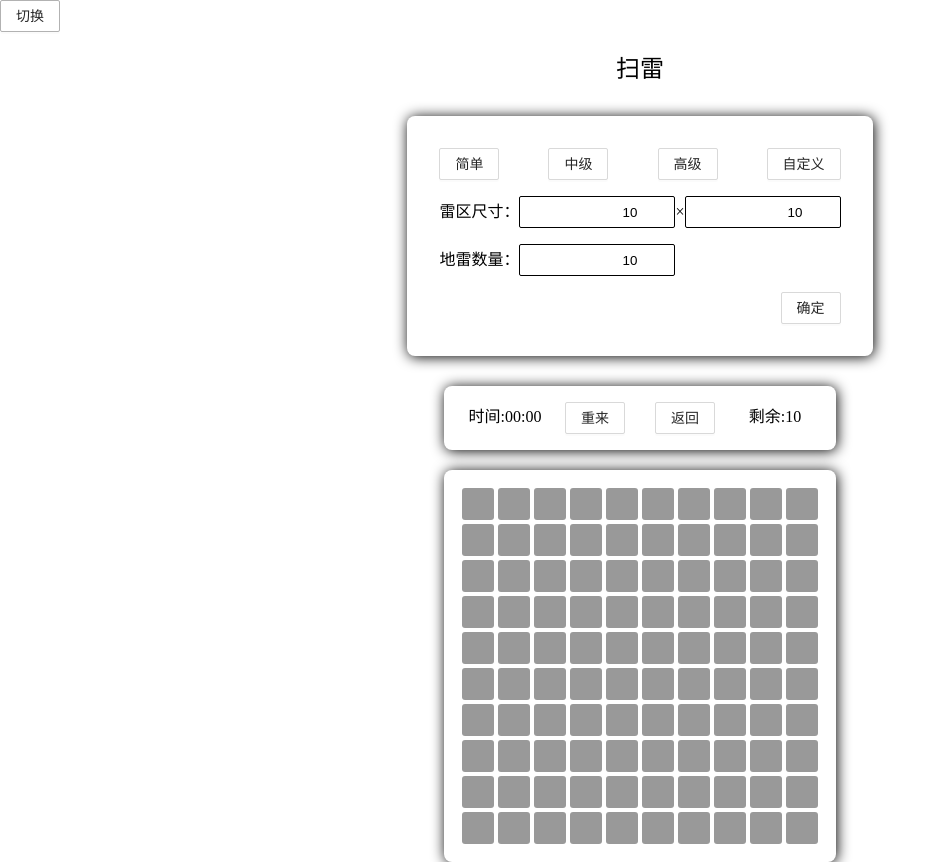
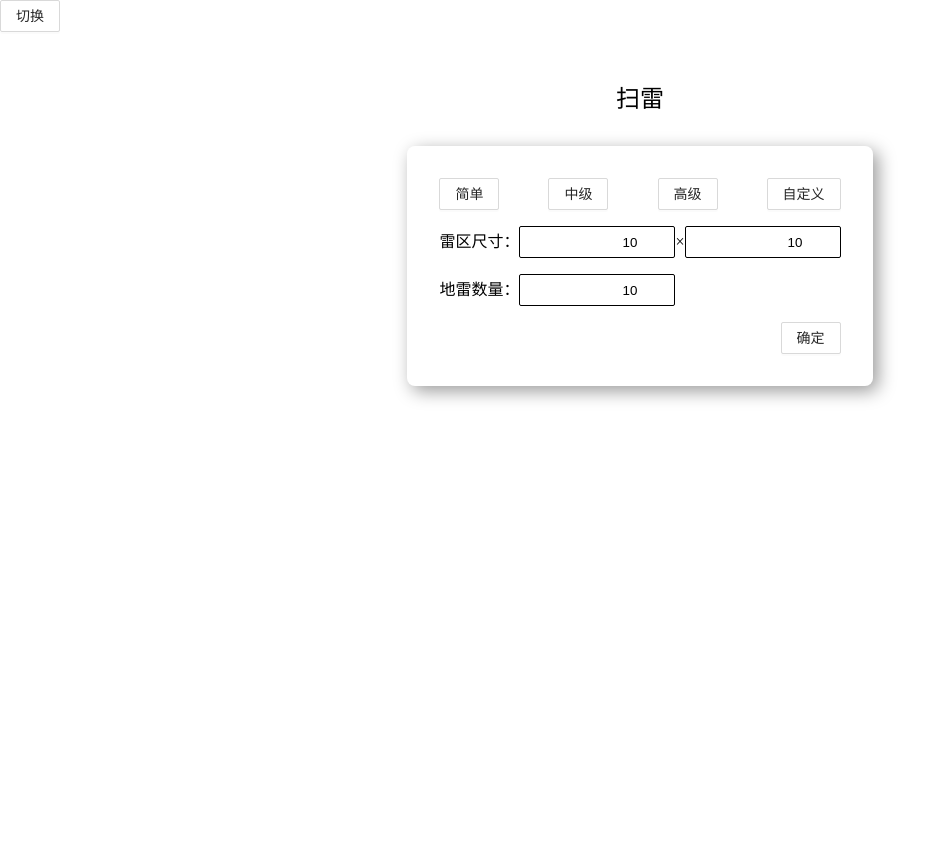
Before and after one commit to enpitsuLin/minesweeper-next, a React app: page / in a window 1280 px wide. Shown: the whole page, without its empty margins (0-951 px from the left). After the commit the page ends 800 px from the top, so only its background shows below. Built offline with nearby package versions, Linux system fonts and the light colour scheme.

Commit message:
feat: 难度设置完成

```diff
--- a/src/App.tsx
+++ b/src/App.tsx
@@ -1,19 +1,5 @@
 import React, { useState } from 'react';
-import { Button, Modal, GameBoard, GameSetting } from '@/components/';
-import styled from 'styled-components';
-
-const Game = styled.div`
-	display: flex;
-	flex-direction: column;
-	align-items: center;
-	.title {
-		margin-top: 20px;
-		margin-bottom: 30px;
-		text-align: center;
-		font-size: 24px;
-		padding: 5px;
-	}
-`;
+import { Button, Modal, Game } from '@/components/';
 
 function App() {
 	const [visible, setVisible] = useState(false);
@@ -36,20 +22,7 @@ function App() {
 				内容
 			</Modal>
 
-			<Game>
-				<div className="title">扫雷</div>
-				<GameSetting
-					onChangeLevel={level => {
-						console.log(level);
-					}}
-				/>
-				<GameBoard
-					level={{ totalMines: 10, size: [10, 10] }}
-					onGameEnd={type => {
-						console.log(type);
-					}}
-				/>
-			</Game>
+			<Game></Game>
 		</div>
 	);
 }
--- /dev/null
+++ b/src/components/Game/index.tsx
@@ -0,0 +1,38 @@
+import { GameLevel } from '@/types/game';
+import React, { FunctionComponent, useState } from 'react';
+import { GameBoard, GameSetting } from '..';
+import './style.scss';
+
+type GameStage = 'setting' | 'game';
+
+const Game: FunctionComponent = () => {
+	const [stage, setStage] = useState<GameStage>('setting');
+	const [level, setLevel] = useState<GameLevel>({ totalMines: 10, size: [10, 10] });
+	return (
+		<div className="game">
+			<div className="title">扫雷</div>
+			{stage == 'setting' ? (
+				<GameSetting
+					onChangeLevel={level => {
+						setLevel(level);
+					}}
+					onLevelConfirm={() => {
+						setStage('game');
+					}}
+				/>
+			) : (
+				<GameBoard
+					level={level}
+					onGameEnd={type => {
+						console.log(type);
+					}}
+					onBack={() => {
+						setStage('setting');
+					}}
+				/>
+			)}
+		</div>
+	);
+};
+
+export default Game;
--- /dev/null
+++ b/src/components/Game/style.scss
@@ -0,0 +1,12 @@
+.game {
+	display: flex;
+	flex-direction: column;
+	align-items: center;
+	.title {
+		margin-top: 20px;
+		margin-bottom: 30px;
+		text-align: center;
+		font-size: 24px;
+		padding: 5px;
+	}
+}
--- a/src/components/GameBoard/index.tsx
+++ b/src/components/GameBoard/index.tsx
@@ -10,6 +10,7 @@ interface Props {
 		size: [number, number];
 	};
 	onGameEnd: (type: 'win' | 'fail') => void;
+	onBack: () => void;
 }
 
 type gameStatus = 'game-pause' | 'game-playing' | 'game-end';
@@ -195,7 +196,7 @@ const GameBoard: FunctionComponent<Props> = props => {
 					<Button onClick={() => init()}>重来</Button>
 				</div>
 				<div className="back">
-					<Button>返回</Button>
+					<Button onClick={props.onBack.bind(this)}>返回</Button>
 				</div>
 				<div className="mine-count">
 					<span>剩余:{props.level.totalMines - mineCount.marked}</span>
--- a/src/components/GameBoard/style.scss
+++ b/src/components/GameBoard/style.scss
@@ -10,7 +10,7 @@
 	justify-content: space-around;
 	border-radius: 8px;
 	background-color: #fff;
-	box-shadow: 1px 1px 14px;
+	box-shadow: 5px 5px 18px rgb(0 0 0 / 40%);
 	margin-bottom: 20px;
 	width: 100%;
 	div {
@@ -26,7 +26,7 @@
 	flex-direction: column;
 	align-items: center;
 	background-color: #fff;
-	box-shadow: 1px 1px 14px;
+	box-shadow: 5px 5px 18px rgb(0 0 0 / 40%);
 	.row {
 		display: flex;
 	}
--- a/src/components/GameSetting/index.tsx
+++ b/src/components/GameSetting/index.tsx
@@ -1,14 +1,11 @@
-import React, { FunctionComponent, useState } from 'react';
+import { GameLevel } from '@/types/game';
+import React, { FunctionComponent, useEffect, useState } from 'react';
 import Button from '../Button';
 import './style.scss';
 
-interface GameLevel {
-	size: [number, number];
-	totalMines: number;
-}
-
 interface Props {
 	onChangeLevel: (level: GameLevel) => void;
+	onLevelConfirm: () => void;
 }
 
 const easyLevel: GameLevel = { totalMines: 10, size: [10, 10] };
@@ -21,6 +18,10 @@ const presetLevel: { [key: string]: GameLevel } = { easyLevel, midLevel, hardLev
 
 const GameSetting: FunctionComponent<Props> = props => {
 	const [level, setLevel] = useState<GameLevel>(easyLevel);
+
+	useEffect(() => {
+		props.onChangeLevel(level);
+	}, [level]);
 
 	const changePresetLevel = (level: 'easy' | 'mid' | 'hard') => {
 		setLevel(presetLevel[`${level}Level`]);
@@ -72,7 +73,7 @@ const GameSetting: FunctionComponent<Props> = props => {
 			<div className="game-setting__bottom">
 				<Button
 					onClick={() => {
-						props.onChangeLevel(level);
+						props.onLevelConfirm();
 					}}
 				>
 					确定
--- a/src/components/GameSetting/style.scss
+++ b/src/components/GameSetting/style.scss
@@ -1,7 +1,7 @@
 .game-setting {
 	padding: 32px;
 	border-radius: 8px;
-	box-shadow: 1px 1px 14px;
+	box-shadow: 5px 5px 18px rgb(0 0 0 / 40%);
 	.game-setting__content {
 		> div {
 			margin-bottom: 16px;
--- a/src/components/index.ts
+++ b/src/components/index.ts
@@ -1,6 +1,7 @@
 import Button from './Button';
 import Modal from './Modal';
 import Cell from './Cell';
+import Game from './Game';
 import GameBoard from './GameBoard';
 import GameSetting from './GameSetting';
-export { Button, Modal, Cell, GameBoard, GameSetting };
+export { Button, Modal, Cell, Game, GameBoard, GameSetting };
--- /dev/null
+++ b/src/types/game.ts
@@ -0,0 +1,4 @@
+export interface GameLevel {
+	size: [number, number];
+	totalMines: number;
+}
```
